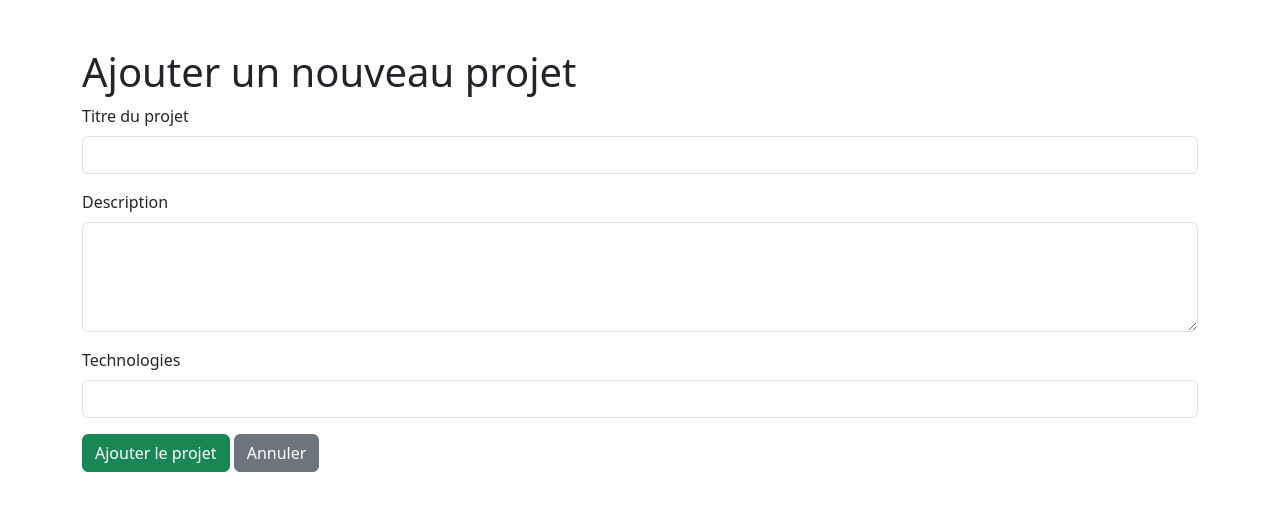
After one commit to BeyBasso/mon_portfolio, a Flask app: page /add_project in a window 1280 px wide. The commit adds this page. Shown: the top 511 px of the page. Run offline with Flask 3, Linux system fonts and the light colour scheme.

Commit message:
Ajout de la gestion dynamique des projets avec base de données

```diff
--- a/app.py
+++ b/app.py
@@ -1,23 +1,75 @@
-from flask import Flask, render_template
+from flask import Flask, render_template, request, redirect, url_for, flash
+from flask_sqlalchemy import SQLAlchemy
 
 app = Flask(__name__)
+app.config['SQLALCHEMY_DATABASE_URI'] = 'sqlite:///portfolio.db'  # Base de données SQLite
+app.config['SQLALCHEMY_TRACK_MODIFICATIONS'] = False
+app.config['SECRET_KEY'] = 'ma_cle_secrete'  # Nécessaire pour utiliser flash messages
 
-# Route pour la page d'accueil
+db = SQLAlchemy(app)
+
+# Modèle pour les projets
+class Project(db.Model):
+    id = db.Column(db.Integer, primary_key=True)
+    title = db.Column(db.String(100), nullable=False)
+    description = db.Column(db.Text, nullable=False)
+    technologies = db.Column(db.String(200), nullable=False)
+
+# Création de la base de données
+with app.app_context():
+    db.create_all()
+
+# Route pour afficher la liste des projets
+@app.route("/projects")
+def projects():
+    projects_list = Project.query.all()
+    return render_template("projects.html", projects=projects_list)
+
+# Route pour ajouter un nouveau projet
+@app.route("/add_project", methods=["GET", "POST"])
+def add_project():
+    if request.method == "POST":
+        title = request.form.get("title")
+        description = request.form.get("description")
+        technologies = request.form.get("technologies")
+        new_project = Project(title=title, description=description, technologies=technologies)
+        db.session.add(new_project)
+        db.session.commit()
+        flash("Projet ajouté avec succès !", "success")
+        return redirect(url_for("projects"))
+    return render_template("add_project.html")
+
+# Route pour modifier un projet existant
+@app.route("/edit_project/<int:project_id>", methods=["GET", "POST"])
+def edit_project(project_id):
+    project = Project.query.get_or_404(project_id)
+    if request.method == "POST":
+        project.title = request.form.get("title")
+        project.description = request.form.get("description")
+        project.technologies = request.form.get("technologies")
+        db.session.commit()
+        flash("Projet modifié avec succès !", "success")
+        return redirect(url_for("projects"))
+    return render_template("edit_project.html", project=project)
+
+# Route pour supprimer un projet
+@app.route("/delete_project/<int:project_id>", methods=["POST"])
+def delete_project(project_id):
+    project = Project.query.get_or_404(project_id)
+    db.session.delete(project)
+    db.session.commit()
+    flash("Projet supprimé avec succès !", "success")
+    return redirect(url_for("projects"))
+
+# Routes pour les autres pages (accueil, about, contact)
 @app.route("/")
 def home():
     return render_template("index.html")
 
-# Route pour la page des projets
-@app.route("/projects")
-def projects():
-    return render_template("projects.html")
-
-# Route pour la page "À propos"
 @app.route("/about")
 def about():
     return render_template("about.html")
 
-# Route pour la page de contact
 @app.route("/contact")
 def contact():
     return render_template("contact.html")
--- /dev/null
+++ b/templates/add_project.html
@@ -0,0 +1,30 @@
+<!DOCTYPE html>
+<html lang="fr">
+<head>
+    <meta charset="UTF-8">
+    <meta name="viewport" content="width=device-width, initial-scale=1.0">
+    <title>Ajouter un projet | Mon Portfolio</title>
+    <link href="https://cdn.jsdelivr.net/npm/bootstrap@5.3.1/dist/css/bootstrap.min.css" rel="stylesheet">
+</head>
+<body>
+    <div class="container mt-5">
+        <h1>Ajouter un nouveau projet</h1>
+        <form method="POST">
+            <div class="mb-3">
+                <label for="title" class="form-label">Titre du projet</label>
+                <input type="text" name="title" id="title" class="form-control" required>
+            </div>
+            <div class="mb-3">
+                <label for="description" class="form-label">Description</label>
+                <textarea name="description" id="description" class="form-control" rows="4" required></textarea>
+            </div>
+            <div class="mb-3">
+                <label for="technologies" class="form-label">Technologies</label>
+                <input type="text" name="technologies" id="technologies" class="form-control" required>
+            </div>
+            <button type="submit" class="btn btn-success">Ajouter le projet</button>
+            <a href="{{ url_for('projects') }}" class="btn btn-secondary">Annuler</a>
+        </form>
+    </div>
+</body>
+</html>
```
Also changed, not shown: templates/edit_project.html (added, +30 -0 lines), templates/projects.html (+26 -8 lines), instance/portfolio.db.
